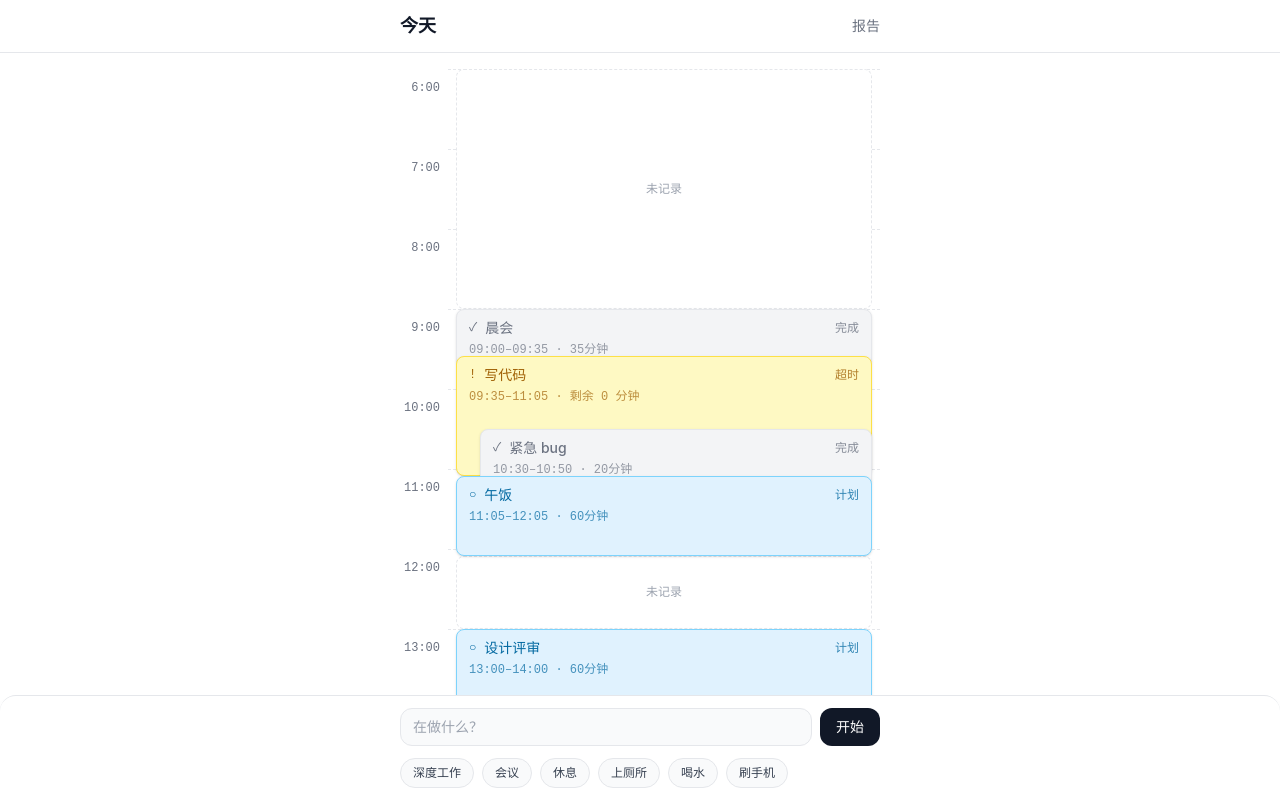
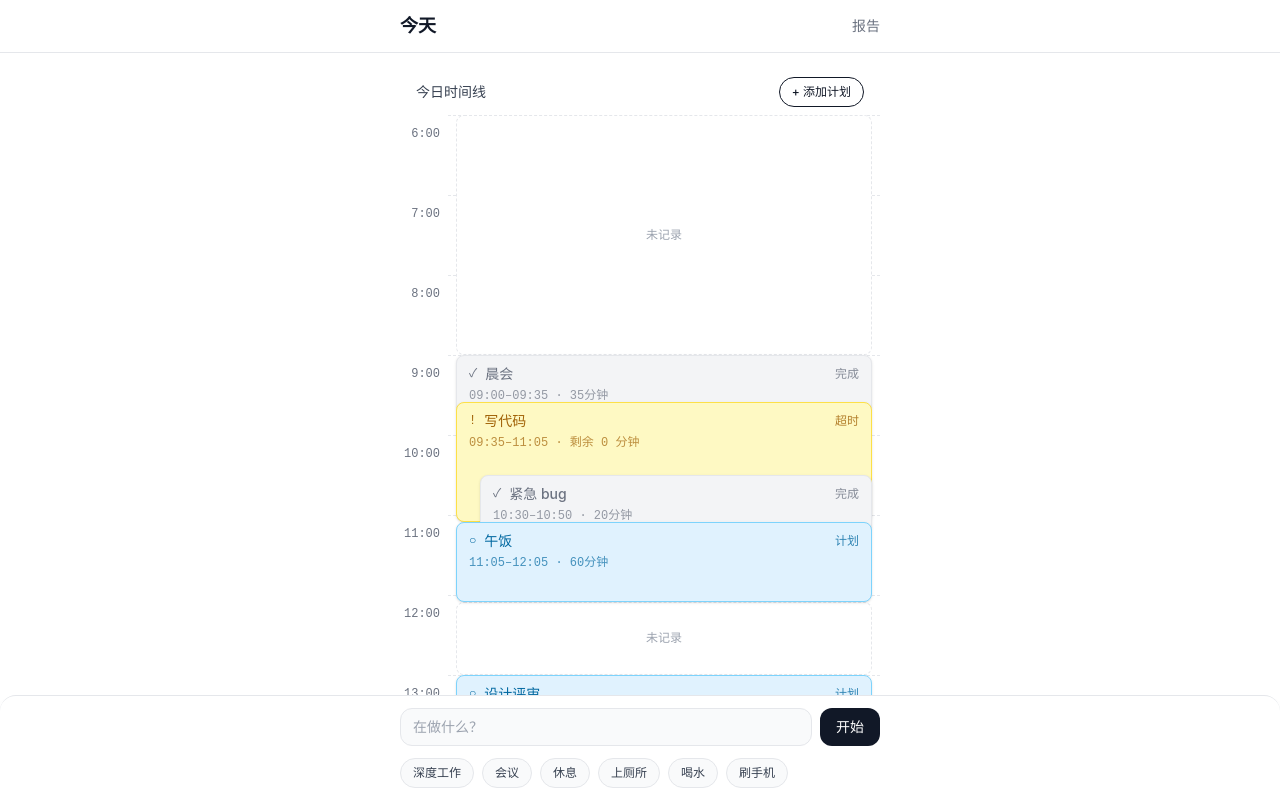
Before and after one commit to S0-h4rd/shigan, a React (Vite) app: page / in a window 1280 px wide. Shown: the top 798 px of the page. Built offline with nearby package versions, Linux system fonts and the light colour scheme.

Commit message:
feat: integrate add plan button and PlanTaskPanel

```diff
--- a/src/App.tsx
+++ b/src/App.tsx
@@ -1,7 +1,8 @@
-import { useMemo } from 'react'
+import { useMemo, useState } from 'react'
 import Timeline from './components/Timeline'
 import ActiveTaskBar from './components/ActiveTaskBar'
 import QuickStart from './components/QuickStart'
+import PlanTaskPanel from './components/PlanTaskPanel'
 import { useAppStore } from './store/useAppStore'
 import { mockSchedule } from './data/mock'
 
@@ -18,6 +19,8 @@ function App() {
     [schedule.tasks, activeTaskId],
   )
 
+  const [showPlanPanel, setShowPlanPanel] = useState(false)
+
   return (
     <div className="min-h-screen bg-bg-base font-sans text-text-primary pb-32">
       <header className="sticky top-0 z-10 bg-bg-base/90 backdrop-blur-sm border-b border-border-light px-4 py-3">
@@ -29,10 +32,12 @@ function App() {
         </div>
       </header>
       <main className="py-4">
-        <Timeline schedule={displaySchedule} />
+        <Timeline schedule={displaySchedule} onAddPlan={() => setShowPlanPanel(true)} />
       </main>
       {!!activeTask || pausedTaskId !== null ? (
         <ActiveTaskBar task={activeTask || null} />
+      ) : showPlanPanel ? (
+        <PlanTaskPanel onClose={() => setShowPlanPanel(false)} />
       ) : (
         <QuickStart />
       )}
--- a/src/components/Timeline.tsx
+++ b/src/components/Timeline.tsx
@@ -67,9 +67,10 @@ function findBlankSlots(tasks: Task[]): BlankSlot[] {
 
 interface TimelineProps {
   schedule: DaySchedule
+  onAddPlan: () => void
 }
 
-export default function Timeline({ schedule }: TimelineProps) {
+export default function Timeline({ schedule, onAddPlan }: TimelineProps) {
   const hours = useMemo(
     () => Array.from({ length: END_HOUR - START_HOUR + 1 }, (_, i) => START_HOUR + i),
     [],
@@ -96,6 +97,17 @@ export default function Timeline({ schedule }: TimelineProps) {
 
   return (
     <div className="relative w-full max-w-[480px] mx-auto">
+      <div className="flex items-center justify-between px-4 py-2">
+        <span className="text-sm font-medium text-text-secondary">
+          今日时间线
+        </span>
+        <button
+          onClick={onAddPlan}
+          className="px-3 py-1.5 text-xs font-medium text-scheduled-text border border-scheduled-border rounded-full hover:bg-scheduled-bg transition-colors"
+        >
+          + 添加计划
+        </button>
+      </div>
       {/* 时间线主体 */}
       <div className="relative" style={{ height: `${totalHeight}px` }}>
         {/* 小时刻度背景 */}
```
